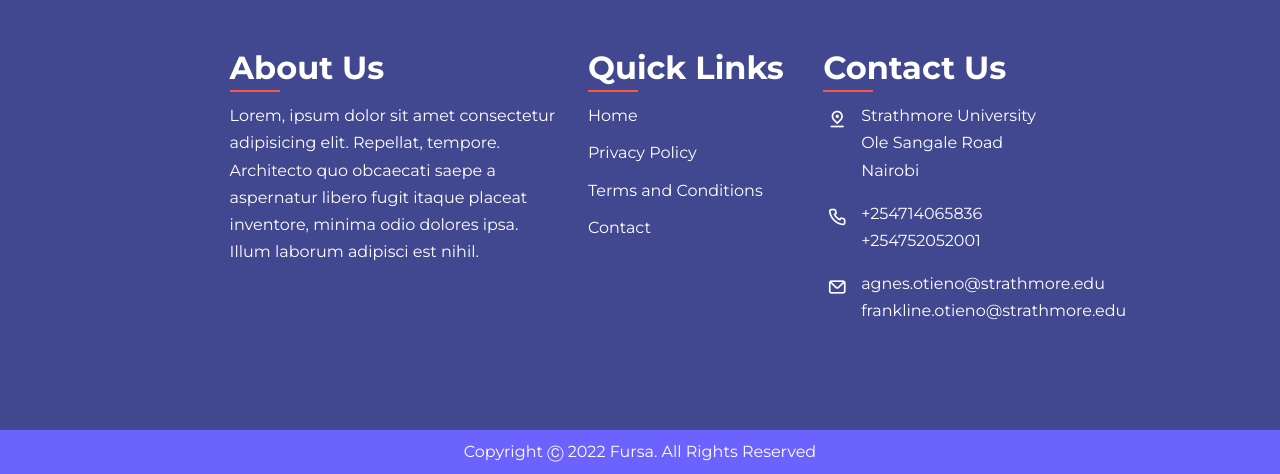
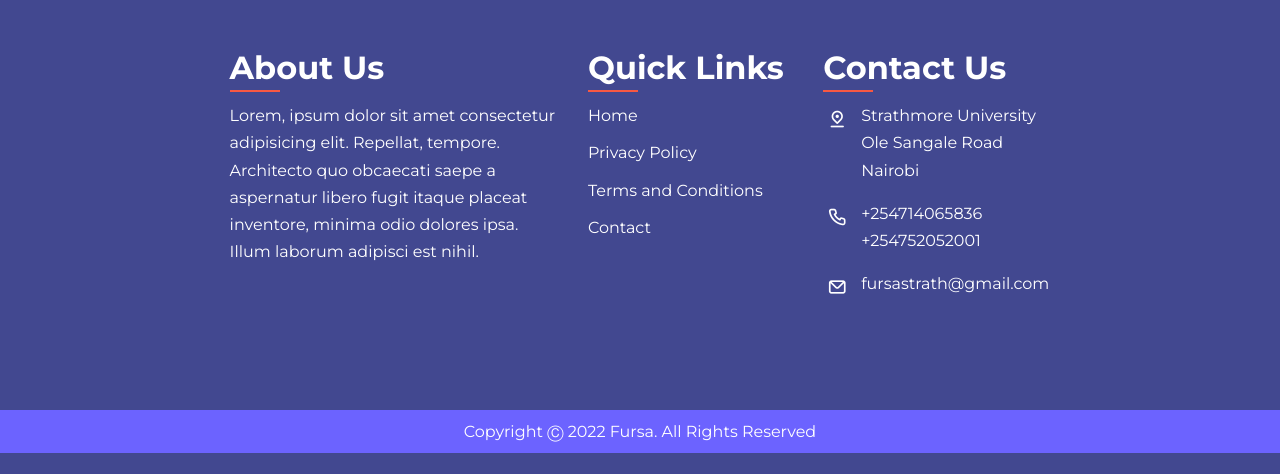
Before and after one commit to a-anyango/Fursa, a PHP site: page / in a window 1280 px wide. Shown: the part 2093-2567 px from the top of the page. After the commit the page ends 2546 px from the top, so only its background shows below. Run offline with PHP 8.4, Linux system fonts and the light colour scheme.

Commit message:
Update index.php

```diff
--- a/index.php
+++ b/index.php
@@ -192,8 +192,7 @@
 					</li>
 					<li>
 						<span><i class="uil uil-envelope"></i></span>
-						<p><a href="mailto:agnes.otieno@strathmore.edu">agnes.otieno@strathmore.edu</a><br>
-							<a href="mailto:frankline.otieno@strathmore.edu">frankline.otieno@strathmore.edu</a><br></p>
+						<p><a href="mailto:fursastrath@gmail.com">fursastrath@gmail.com</a><br></p>
 					</li>
 				</ul>
 			</div>
```
